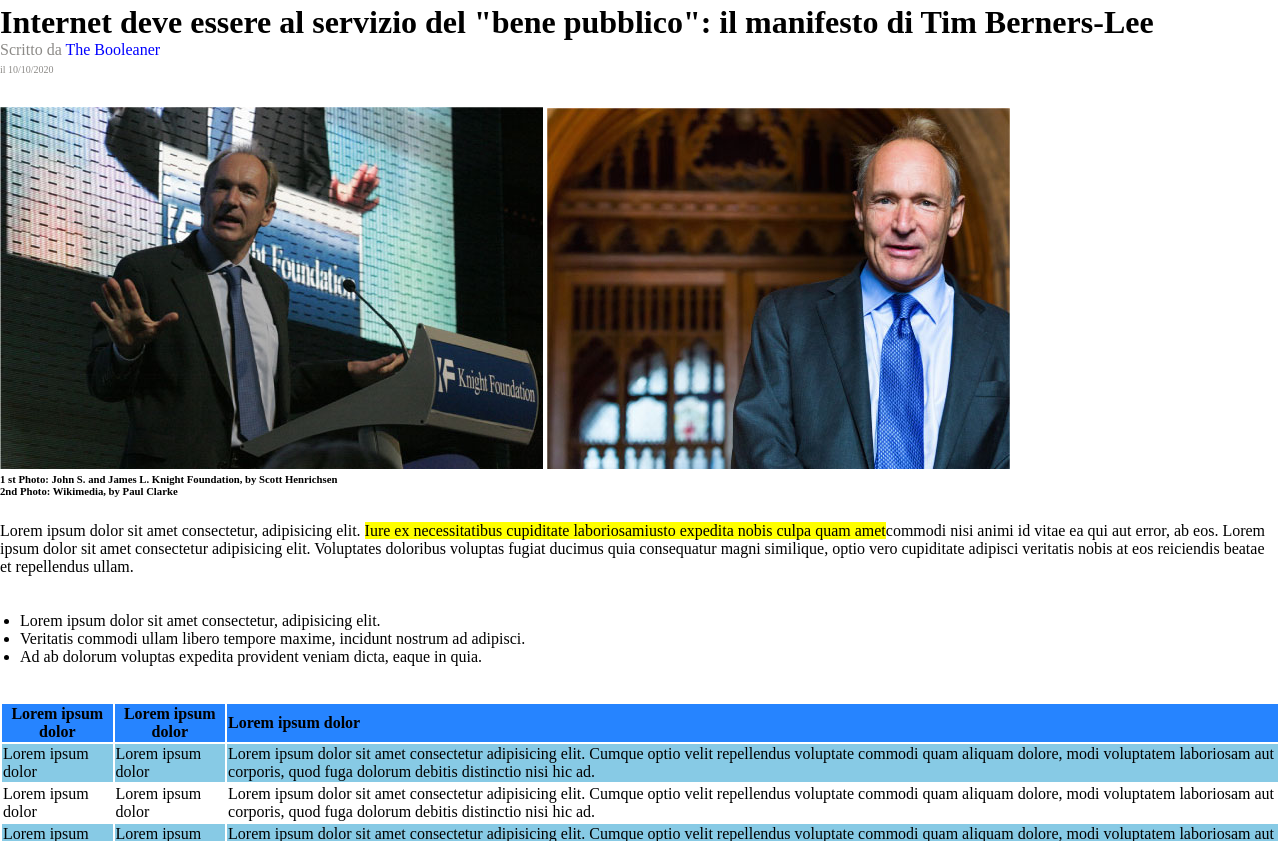
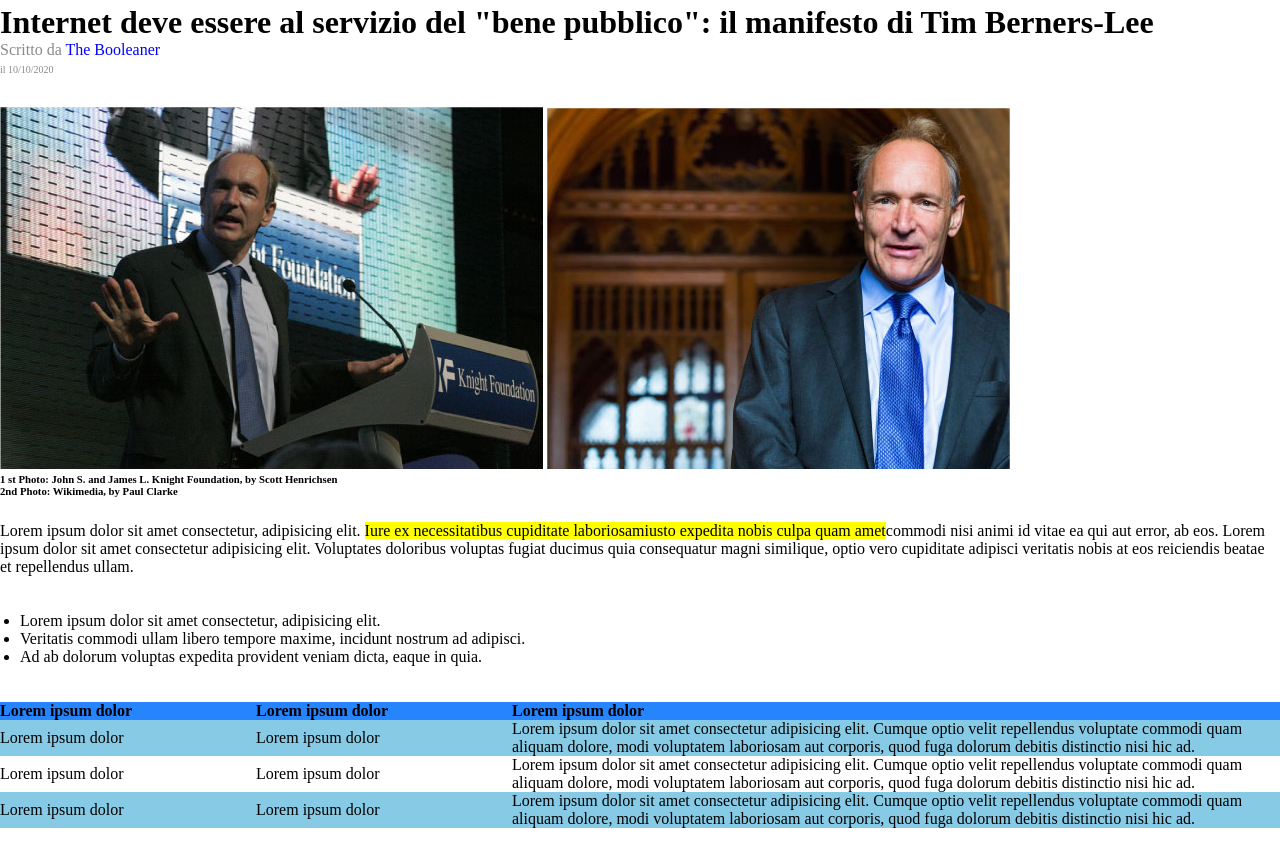
Before and after one commit to Andrea9808/html-css-booleaner, a plain HTML site: page index.html in a window 1280 px wide. Shown: the part 95-936 px from the top of the page. Drawn offline with Linux system fonts and the light colour scheme.

Commit message:
Progetto finale

```diff
--- a/css/style.css
+++ b/css/style.css
@@ -74,6 +74,24 @@ ul{
     text-align: left;
 }
 
+table {
+    border-collapse: collapse; border-spacing: 0; /* cellspacing */
+  }
+
+  th, td {
+    padding: 0px;  /* cellpadding */
+  }
+
+.Tabellariga1 {
+    width: 20%;
+    text-align: left;
+}
+
+.Tabellariga2 {
+    width: 20%;
+    text-align: left;
+}
+
 
 
 /* Stili del Footer */
--- a/index.html
+++ b/index.html
@@ -46,8 +46,8 @@
                     <table>
                         <thead>
                             <tr  class="riga1">
-                                <th>Lorem ipsum dolor</th>
-                                <th>Lorem ipsum dolor</th>
+                                <th class="Tabellariga1">Lorem ipsum dolor</th>
+                                <th class="Tabellariga2">Lorem ipsum dolor</th>
                                 <th class="Allinea">Lorem ipsum dolor</th>
                             </tr>
                         </thead>
```
